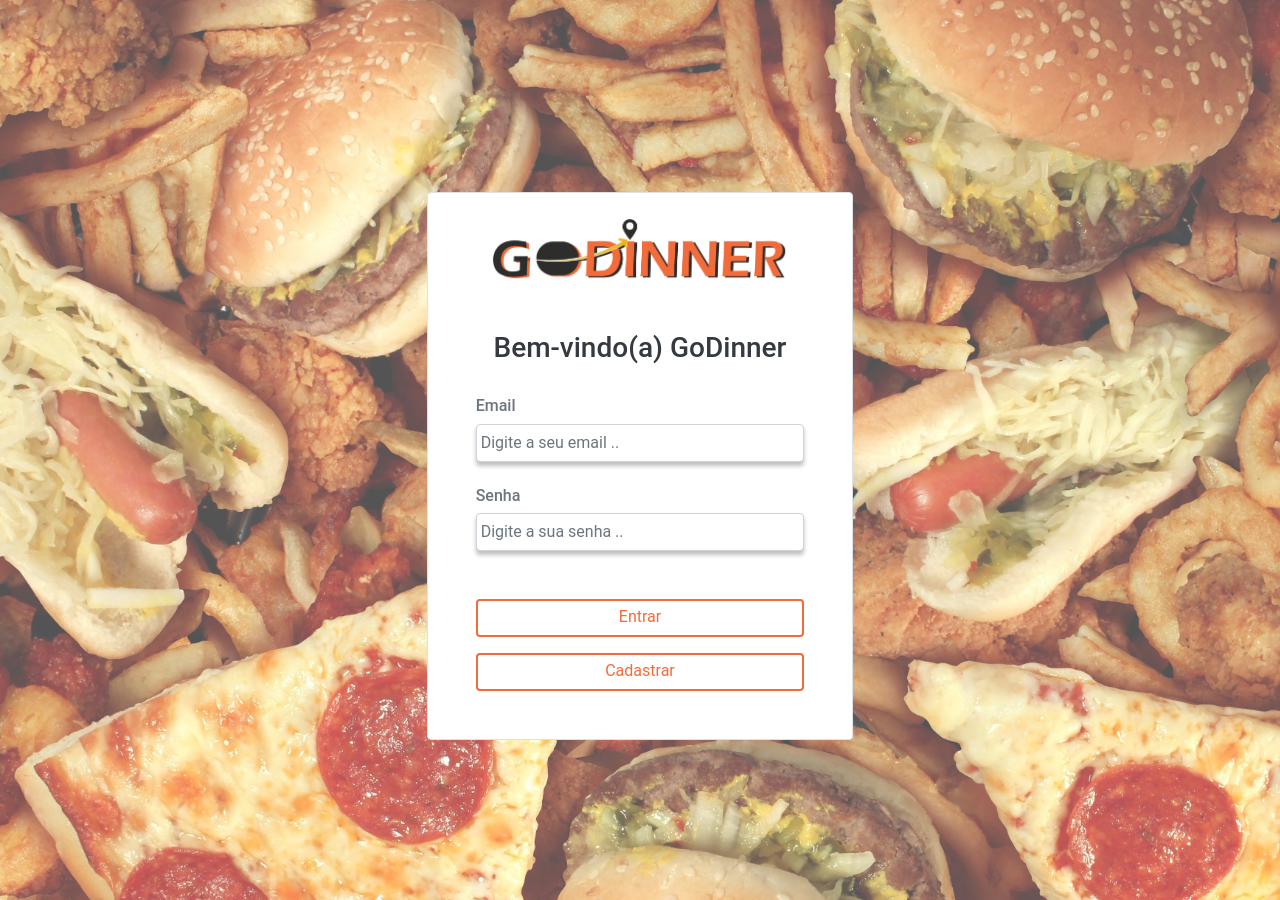
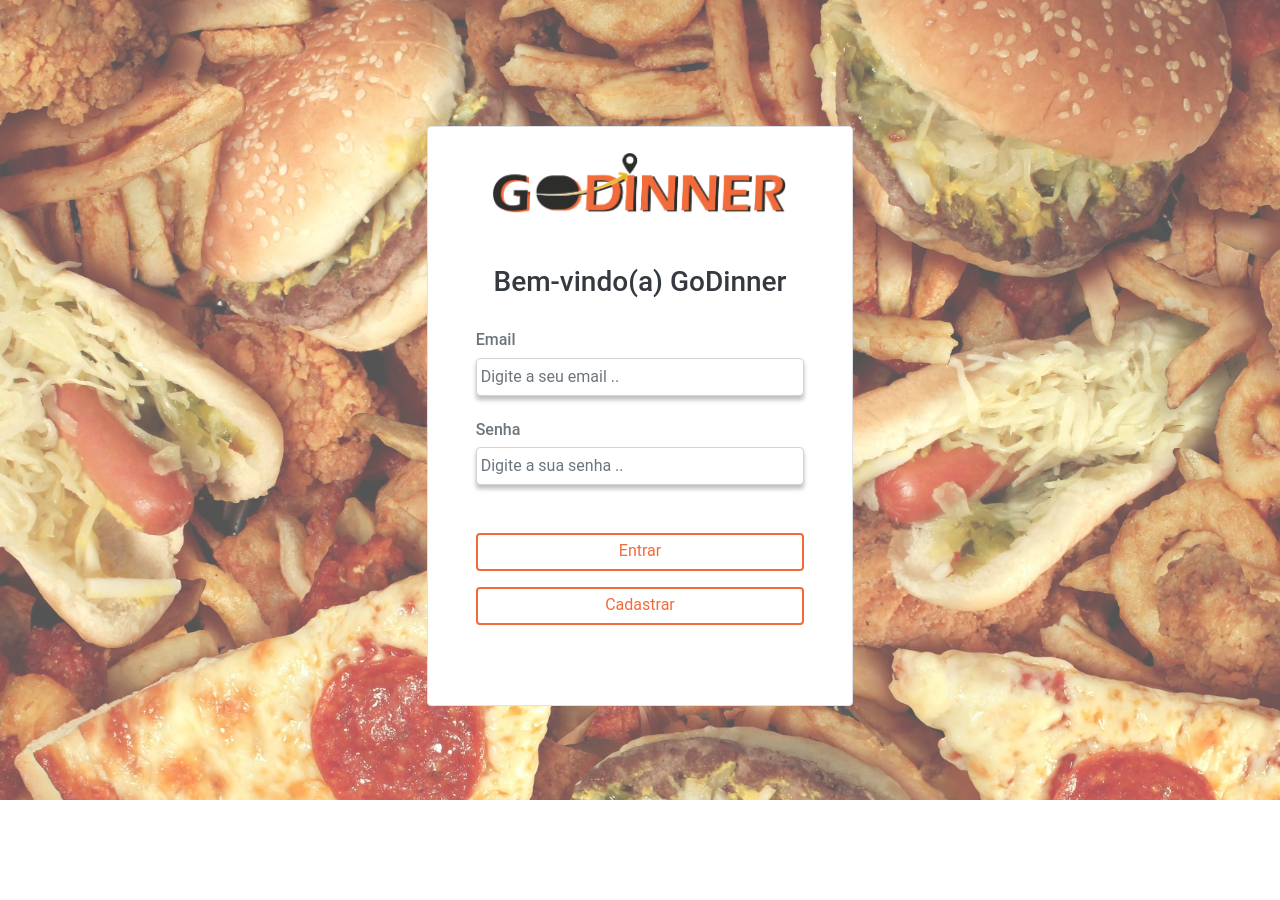
Before and after one commit to SarahRod/TCC-Restaurante, a React (Create React App) app in the folder Restaurante/: page / in a window 1280 px wide. After the commit the page ends 800 px from the top, so only its background shows below. Built offline with nearby package versions, Linux system fonts and the light colour scheme; what styled-theming would draw is missing.

Commit message:
Background Login

```diff
--- a/Restaurante/src/componentes/formulario/login/Login.js
+++ b/Restaurante/src/componentes/formulario/login/Login.js
@@ -154,7 +154,7 @@ class FormularioLogin extends Component {
     /* FORMULÁRIO DO LOGIN */
     render() {
         return (
-            <form className="form-group bg-white container col-10 col-sm-8 col-md-6 col-lg-4 pt-4 pb-5 rounded border" style={{ maxWidth: 450 + 'px' }}>
+            <form className="form-group bg-white container col-10 col-sm-8 col-md-6 col-lg-4 pt-4 pb-5 rounded border" style={{ maxWidth: 450 + 'px', maxHeight: 580 + 'px' }}>
                 <div className="row justify-content-center mb-5">
                     <img src={LogoGoDinner} className="img-fluid icone-img" style={{ maxWidth: 300 + 'px' }} />
                 </div>
--- a/Restaurante/src/paginas/login/PaginaLogin.js
+++ b/Restaurante/src/paginas/login/PaginaLogin.js
@@ -8,7 +8,7 @@ export class PaginaLogin extends Component {
     render() {
         return (
             <Fragment>
-                <div className="pt-5 d-flex flex-row align-items-center img-background"  style={{ minHeight: 900 + 'px' }}>
+                <div className="pt-5 d-flex flex-row align-items-center img-background position-fixed"  style={{ top: 0, bottom: 0,left: 0,right: 0 }}>
                     <FormularioLogin />
                 </div>
 
```
Also changed, not shown: 1 other file (tests, documents, lock files or other folders).
